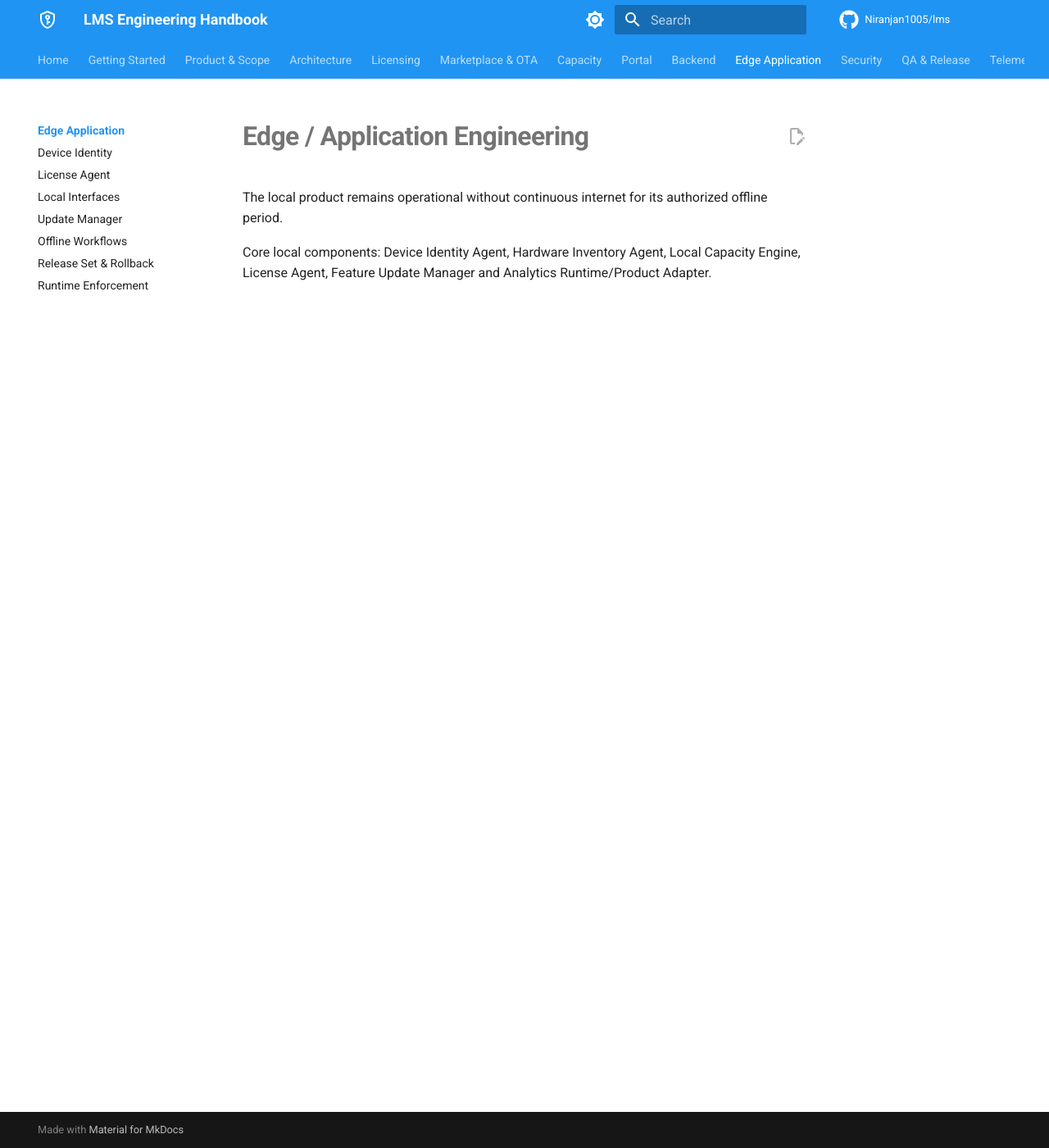
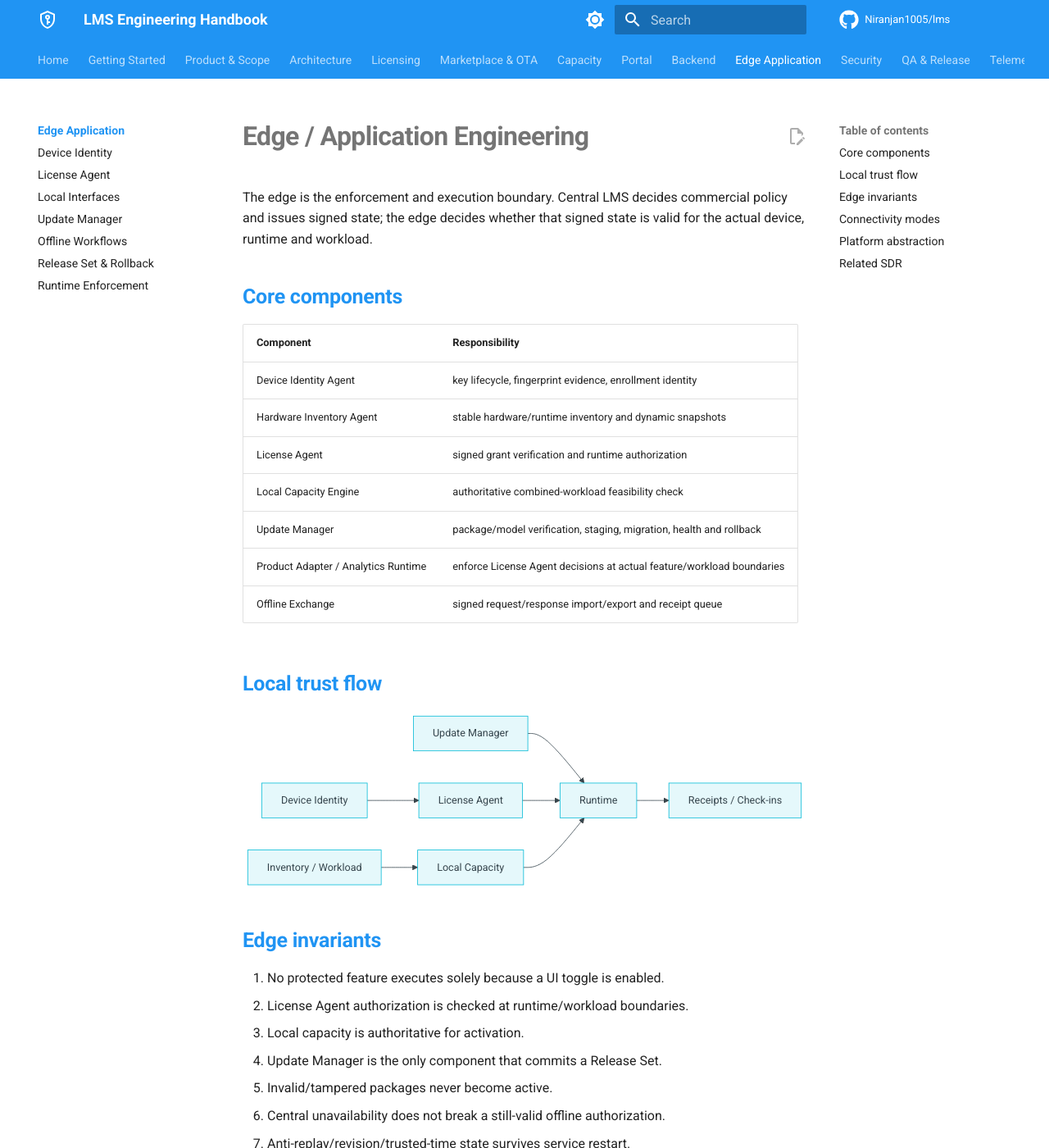
Before and after one commit to Niranjan1005/lms, an MkDocs documentation site: the page built from docs/edge/index.md, in a window 1280 px wide and 1400 px high. Shown: the whole window at 82% size. Built offline with MkDocs 1.6.1 and Material for MkDocs 9.7.7, drawn with Linux system fonts in a browser that asks for light colours; comment, search, counter and statistics services are not loaded; some of the changed text lies outside the part shown.

Commit message:
docs: deepen edge engineering architecture

```diff
--- a/docs/edge/index.md
+++ b/docs/edge/index.md
@@ -1,5 +1,50 @@
 # Edge / Application Engineering
 
-The local product remains operational without continuous internet for its authorized offline period.
+The edge is the enforcement and execution boundary. Central LMS decides commercial policy and issues signed state; the edge decides whether that signed state is valid for the actual device, runtime and workload.
 
-Core local components: Device Identity Agent, Hardware Inventory Agent, Local Capacity Engine, License Agent, Feature Update Manager and Analytics Runtime/Product Adapter.
+## Core components
+
+| Component | Responsibility |
+|---|---|
+| Device Identity Agent | key lifecycle, fingerprint evidence, enrollment identity |
+| Hardware Inventory Agent | stable hardware/runtime inventory and dynamic snapshots |
+| License Agent | signed grant verification and runtime authorization |
+| Local Capacity Engine | authoritative combined-workload feasibility check |
+| Update Manager | package/model verification, staging, migration, health and rollback |
+| Product Adapter / Analytics Runtime | enforce License Agent decisions at actual feature/workload boundaries |
+| Offline Exchange | signed request/response import/export and receipt queue |
+
+## Local trust flow
+
+~~~mermaid
+flowchart LR
+    ID[Device Identity] --> LA[License Agent]
+    INV[Inventory / Workload] --> CAP[Local Capacity]
+    UM[Update Manager] --> RT[Runtime]
+    LA --> RT
+    CAP --> RT
+    RT --> REC[Receipts / Check-ins]
+~~~
+
+## Edge invariants
+
+1. No protected feature executes solely because a UI toggle is enabled.
+2. License Agent authorization is checked at runtime/workload boundaries.
+3. Local capacity is authoritative for activation.
+4. Update Manager is the only component that commits a Release Set.
+5. Invalid/tampered packages never become active.
+6. Central unavailability does not break a still-valid offline authorization.
+7. Anti-replay/revision/trusted-time state survives service restart.
+8. Recovery/import/diagnostic functions remain available where safe when analytics are restricted.
+
+## Connectivity modes
+
+The same edge components support direct online sync, assisted relay and fully air-gapped controlled-media exchange. Transport changes; signature, binding and local verification semantics do not.
+
+## Platform abstraction
+
+Linux is first. Local interfaces, key-storage abstraction, package handlers and service control are designed so Windows-native implementations can be added without changing central licensing semantics.
+
+## Related SDR
+
+`SDR-DEV-*`, `SDR-CAP-*`, `SDR-OFF-*`, `SDR-OTA-*`, `SDR-SEC-*`
```
